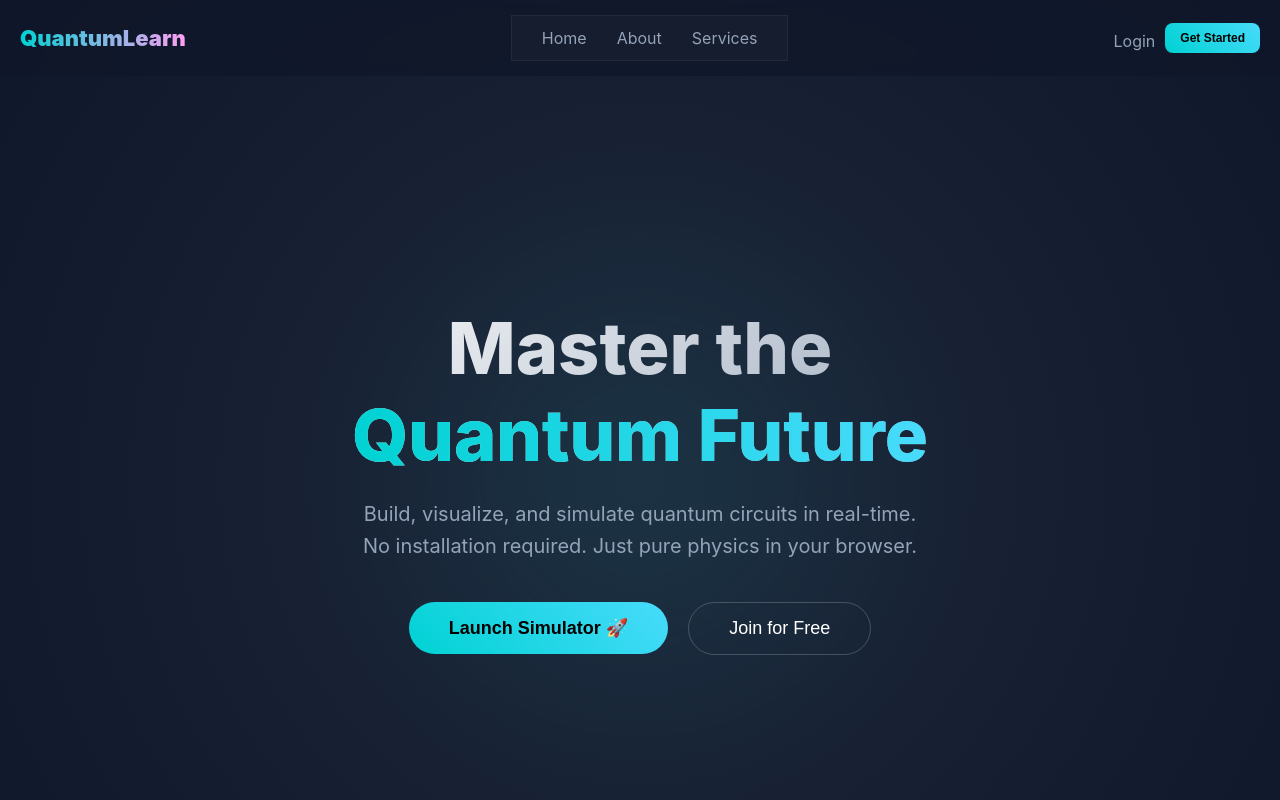
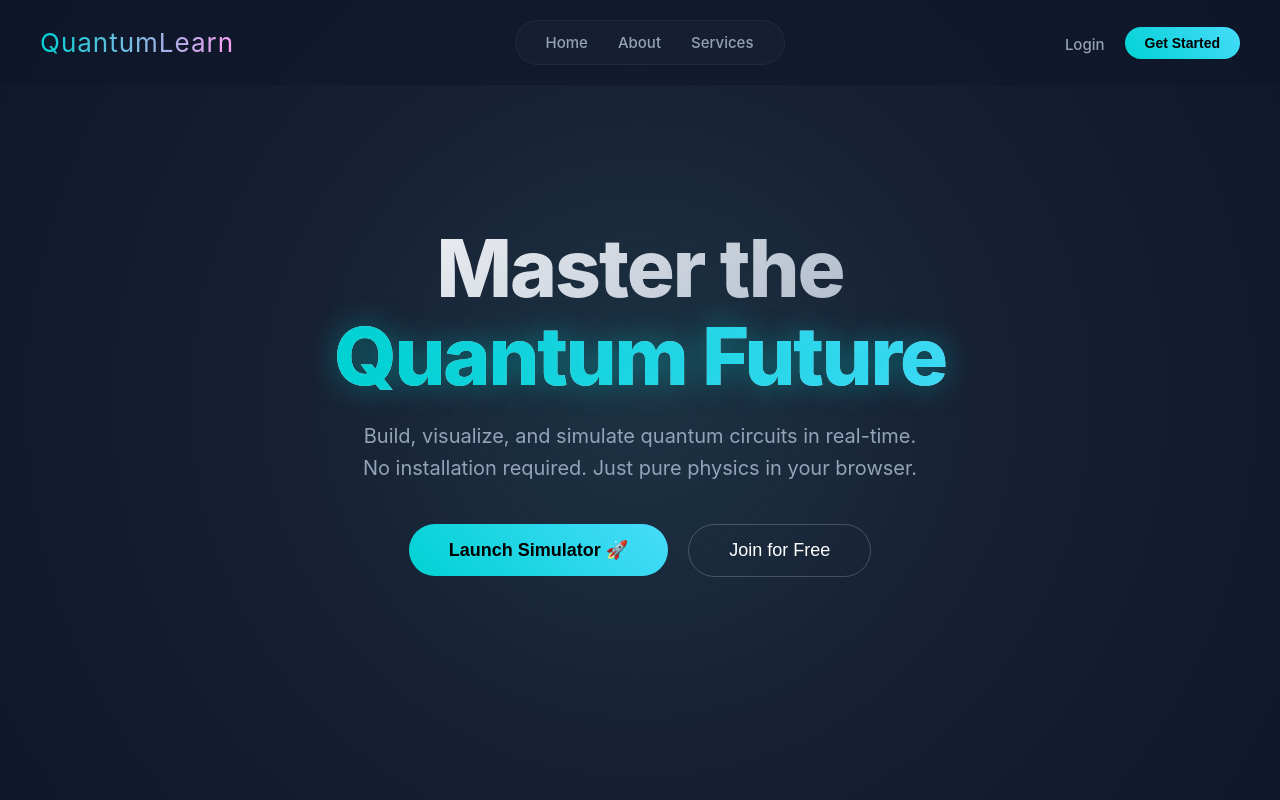
Before and after one commit to rishabhsaraswat90-sketch/QuantumLearn, a React (Vite) app in the folder client/: page / in a window 1280 px wide. Shown: the top 800 px of the page. Built offline with nearby package versions, Linux system fonts and the light colour scheme.

Commit message:
Restored original desktop design & Fixed Admin Button

```diff
--- a/client/src/Components/Navbar.jsx
+++ b/client/src/Components/Navbar.jsx
@@ -4,21 +4,26 @@ import { toast } from 'react-hot-toast';
 
 const Navbar = () => {
   const navigate = useNavigate();
-  const [isOpen, setIsOpen] = useState(false); // Profile Dropdown
-  const [mobileMenuOpen, setMobileMenuOpen] = useState(false); // Mobile Menu
+  const [isOpen, setIsOpen] = useState(false);       // Profile Dropdown
+  const [mobileOpen, setMobileOpen] = useState(false); // Mobile Menu
   const dropdownRef = useRef(null);
-  const [user, setUser] = useState({ name: "", avatar: "" });
+
+  const [user, setUser] = useState({ name: "", avatar: "", role: "" });
 
   const fetchUserData = async () => {
     const currentToken = localStorage.getItem('token');
     if (!currentToken) return;
+
     try {
       const response = await fetch("https://quantumlearn-api.onrender.com/api/auth/getuser", {
-        method: "POST", headers: { "auth-token": currentToken }
+        method: "POST",
+        headers: { "auth-token": currentToken }
       });
       const json = await response.json();
       setUser(json);
-    } catch (error) { console.error("Navbar fetch error", error); }
+    } catch (error) {
+      console.error("Navbar fetch error", error);
+    }
   };
 
   useEffect(() => {
@@ -43,8 +48,8 @@ const Navbar = () => {
     toast.success("Logged out successfully");
     navigate('/login');
     setIsOpen(false);
-    setMobileMenuOpen(false);
-    setUser({ name: "", avatar: "" });
+    setMobileOpen(false);
+    setUser({ name: "", avatar: "", role: "" });
   };
 
   const token = localStorage.getItem('token');
@@ -53,95 +58,154 @@ const Navbar = () => {
     <>
       <style>
         {`
-          .nav-container { display: flex; align-items: center; justify-content: space-between; width: 100%; }
-          .desktop-links { display: flex; gap: 30px; align-items: center; background: rgba(255,255,255,0.03); padding: 12px 30px; borderRadius: 50px; border: 1px solid rgba(255,255,255,0.05); backdrop-filter: blur(5px); }
-          .mobile-menu-btn { display: none; background: none; border: none; color: white; font-size: 24px; cursor: pointer; }
-
-          @media (max-width: 900px) {
-            .desktop-links { display: none; }
-            .mobile-menu-btn { display: block; }
+          /* --- DESKTOP STYLES (The Original Design) --- */
+          .nav-container {
+            position: fixed; top: 0; left: 0; width: 100%; padding: 20px 40px;
+            display: flex; align-items: center; justify-content: space-between;
+            z-index: 1000; backdrop-filter: blur(10px); background: rgba(15, 23, 42, 0.6);
+            box-sizing: border-box; transition: all 0.3s ease;
           }
 
-          /* Mobile Menu Overlay */
-          .mobile-menu {
-            position: fixed; top: 80px; left: 0; width: 100%; background: #0f172a; border-bottom: 1px solid rgba(255,255,255,0.1);
-            padding: 20px; display: flex; flexDirection: column; gap: 15px; z-index: 999;
+          .nav-logo {
+            text-decoration: none; font-size: 26px; fontWeight: 900; letter-spacing: 1px;
+            background: linear-gradient(to right, #00d2d3, #ff9ff3);
+            -webkit-background-clip: text; -webkit-text-fill-color: transparent;
+          }
+
+          .desktop-menu {
+            display: flex; gap: 30px; align-items: center;
+            background: rgba(255,255,255,0.03); padding: 12px 30px;
+            border-radius: 50px; border: 1px solid rgba(255,255,255,0.05);
+            backdrop-filter: blur(5px);
+          }
+
+          .nav-link {
+            color: #94a3b8; text-decoration: none; font-weight: 500; font-size: 15px;
+            transition: all 0.3s ease; position: relative;
+          }
+          .nav-link:hover { color: #fff; text-shadow: 0 0 10px rgba(255,255,255,0.5); }
+
+          .hamburger { display: none; background: none; border: none; color: white; font-size: 28px; cursor: pointer; }
+
+          /* --- MOBILE STYLES (Responsiveness) --- */
+          @media (max-width: 900px) {
+            .nav-container { padding: 15px 20px; }
+            .desktop-menu { display: none; } /* Hide Pill Menu */
+            .hamburger { display: block; }   /* Show Hamburger */
+            .nav-logo { font-size: 22px; }
+          }
+
+          /* Mobile Dropdown Panel */
+          .mobile-dropdown {
+            position: fixed; top: 70px; left: 0; width: 100%;
+            background: #0f172a; border-bottom: 1px solid rgba(255,255,255,0.1);
+            padding: 20px; display: flex; flex-direction: column; gap: 20px;
+            z-index: 999; box-shadow: 0 10px 30px rgba(0,0,0,0.5);
             animation: slideDown 0.3s ease-out;
           }
           @keyframes slideDown { from { opacity: 0; transform: translateY(-20px); } to { opacity: 1; transform: translateY(0); } }
         `}
       </style>
 
-      <nav style={{ position: 'fixed', top: 0, left: 0, width: '100%', padding: '15px 20px', zIndex: 1000, backdropFilter: 'blur(10px)', background: 'rgba(15, 23, 42, 0.8)', boxSizing: 'border-box' }}>
-        <div className="nav-container">
-            {/* Logo */}
-            <Link to="/" style={{ textDecoration: 'none', fontSize: '22px', fontWeight: '900', background: 'linear-gradient(to right, #00d2d3, #ff9ff3)', WebkitBackgroundClip: 'text', WebkitTextFillColor: 'transparent' }}>
-              QuantumLearn
-            </Link>
+      <nav className="nav-container">
 
-            {/* Desktop Links */}
-            <div className="desktop-links">
-              <Link to="/" className="nav-link" style={{color:'#94a3b8', textDecoration:'none'}}>Home</Link>
-              <Link to="/about" className="nav-link" style={{color:'#94a3b8', textDecoration:'none'}}>About</Link>
-              <Link to="/services" className="nav-link" style={{color:'#94a3b8', textDecoration:'none'}}>Services</Link>
+        {/* 1. LOGO */}
+        <Link to="/" className="nav-logo">QuantumLearn</Link>
+
+        {/* 2. DESKTOP CENTER MENU (The Pill) */}
+        <div className="desktop-menu">
+          <Link to="/" className="nav-link">Home</Link>
+          <Link to="/about" className="nav-link">About</Link>
+          <Link to="/services" className="nav-link">Services</Link>
+
           {token && (
             <>
-                  <span style={{color:'rgba(255,255,255,0.2)'}}>|</span>
-                  <Link to="/dashboard" style={{ color: '#00d2d3', textDecoration:'none' }}>Dashboard</Link>
-                  <Link to="/simulator" style={{ color: '#ff9ff3', textDecoration:'none' }}>Simulator</Link>
-                  {user.role === "Admin" && <Link to="/admin" style={{ color: '#ff4757', fontWeight:'bold', textDecoration:'none' }}>Admin</Link>}
+              <div style={{ width: '1px', height: '15px', background: 'rgba(255,255,255,0.2)' }}></div>
+              <Link to="/dashboard" className="nav-link" style={{ color: '#00d2d3' }}>Dashboard</Link>
+              <Link to="/simulator" className="nav-link" style={{ color: '#ff9ff3' }}>Simulator</Link>
+
+              {/* 👇 FIXED: Check for "Admin" (Capital A) OR "admin" (lowercase) */}
+              {(user.role === "Admin" || user.role === "admin") && (
+                <Link to="/admin" className="nav-link" style={{ color: '#ff4757', fontWeight: 'bold' }}>
+                  Admin Panel
+                </Link>
+              )}
             </>
           )}
         </div>
 
-            {/* Right Side: Profile or Hamburger */}
+        {/* 3. RIGHT SIDE (Profile or Login) */}
         <div style={{ display: 'flex', alignItems: 'center', gap: '15px' }}>
+
+          {/* HAMBURGER BUTTON (Mobile Only) */}
+          <button className="hamburger" onClick={() => setMobileOpen(!mobileOpen)}>
+             {mobileOpen ? "✕" : "☰"}
+          </button>
+
           {!token ? (
             <div style={{ display: 'flex', gap: '10px' }}>
-                        <Link to="/login" style={{color:'#94a3b8', textDecoration:'none', marginTop:'8px'}}>Login</Link>
-                        <Link to="/signup"><button className="btn-neon" style={{padding: '8px 15px', fontSize:'12px'}}>Get Started</button></Link>
+                <Link to="/login" className="nav-link desktop-only" style={{ marginRight: '10px', marginTop:'8px' }}>Login</Link>
+                <Link to="/signup">
+                    <button className="btn-neon" style={{ padding: '8px 20px', borderRadius: '30px', fontSize: '14px', fontWeight: 'bold' }}>Get Started</button>
+                </Link>
             </div>
           ) : (
+            /* PROFILE CIRCLE */
+            <div style={{ position: 'relative' }} ref={dropdownRef}>
                <button
                key={user.avatar || 'default'}
                onClick={() => setIsOpen(!isOpen)}
-                        style={{ width: '40px', height: '40px', borderRadius: '50%', background: user.avatar ? `url(${user.avatar})` : '#00d2d3', backgroundSize: 'cover', border: '2px solid rgba(255,255,255,0.2)', cursor: 'pointer' }}
-                    />
+               style={{
+                width: '45px', height: '45px', borderRadius: '50%',
+                background: user.avatar ? `url(${user.avatar})` : 'linear-gradient(135deg, #00d2d3, #2e86de)',
+                backgroundSize: 'cover', backgroundPosition: 'center', backgroundRepeat: 'no-repeat',
+                border: '2px solid rgba(255,255,255,0.2)', cursor: 'pointer',
+                display: 'flex', alignItems: 'center', justifyContent: 'center', color: 'white', fontWeight: 'bold', fontSize: '18px'
+               }}>
+                    {!user.avatar && (user.name ? user.name.charAt(0).toUpperCase() : "U")}
+               </button>
+
+               {/* DESKTOP DROPDOWN */}
+               {isOpen && (
+                   <div className="glass-panel" style={{
+                       position: 'absolute', top: '60px', right: '0', width: '220px', padding: '10px', borderRadius: '15px',
+                       background: 'rgba(15, 23, 42, 0.95)', border: '1px solid rgba(255,255,255,0.1)'
+                   }}>
+                       <div style={{ padding: '10px', borderBottom: '1px solid rgba(255,255,255,0.1)', color: '#64748b', fontSize: '12px' }}>
+                           SIGNED IN AS <br/><span style={{ color: 'white', fontSize: '14px' }}>{user.name}</span>
+                       </div>
+                       <Link to="/profile" className="dropdown-item" onClick={() => setIsOpen(false)}>👤 My Profile</Link>
+                       <Link to="/change-password" className="dropdown-item" onClick={() => setIsOpen(false)}>🔒 Change Password</Link>
+                       <div className="dropdown-item" onClick={handleLogout} style={{ color: '#ff4757' }}>🚪 Logout</div>
+                   </div>
                )}
+            </div>
+          )}
+        </div>
+      </nav>
 
-                {/* Hamburger Icon */}
-                <button className="mobile-menu-btn" onClick={() => setMobileMenuOpen(!mobileMenuOpen)}>
-                    {mobileMenuOpen ? "✕" : "☰"}
-                </button>
-            </div>
-        </div>
+      {/* 4. MOBILE MENU (Only visible on small screens) */}
+      {mobileOpen && (
+          <div className="mobile-dropdown">
+              <Link to="/" onClick={() => setMobileOpen(false)} style={{color:'white', textDecoration:'none', fontSize:'18px'}}>Home</Link>
+              <Link to="/about" onClick={() => setMobileOpen(false)} style={{color:'white', textDecoration:'none', fontSize:'18px'}}>About</Link>
+              <Link to="/services" onClick={() => setMobileOpen(false)} style={{color:'white', textDecoration:'none', fontSize:'18px'}}>Services</Link>
 
-        {/* MOBILE MENU DROPDOWN */}
-        {mobileMenuOpen && (
-            <div className="mobile-menu">
-                <Link to="/" onClick={() => setMobileMenuOpen(false)} style={{color:'white', textDecoration:'none', fontSize:'18px'}}>Home</Link>
-                <Link to="/about" onClick={() => setMobileMenuOpen(false)} style={{color:'white', textDecoration:'none', fontSize:'18px'}}>About</Link>
-                <Link to="/services" onClick={() => setMobileMenuOpen(false)} style={{color:'white', textDecoration:'none', fontSize:'18px'}}>Services</Link>
               {token && (
                 <>
                     <hr style={{width:'100%', borderColor:'rgba(255,255,255,0.1)'}}/>
-                        <Link to="/dashboard" onClick={() => setMobileMenuOpen(false)} style={{color:'#00d2d3', textDecoration:'none', fontSize:'18px'}}>Dashboard</Link>
-                        <Link to="/simulator" onClick={() => setMobileMenuOpen(false)} style={{color:'#ff9ff3', textDecoration:'none', fontSize:'18px'}}>Simulator</Link>
-                        {user.role === "Admin" && <Link to="/admin" onClick={() => setMobileMenuOpen(false)} style={{color:'#ff4757', textDecoration:'none', fontSize:'18px'}}>Admin Panel</Link>}
+                    <Link to="/dashboard" onClick={() => setMobileOpen(false)} style={{color:'#00d2d3', textDecoration:'none', fontSize:'18px'}}>Dashboard</Link>
+                    <Link to="/simulator" onClick={() => setMobileOpen(false)} style={{color:'#ff9ff3', textDecoration:'none', fontSize:'18px'}}>Simulator</Link>
+                    {(user.role === "Admin" || user.role === "admin") && (
+                        <Link to="/admin" onClick={() => setMobileOpen(false)} style={{color:'#ff4757', textDecoration:'none', fontSize:'18px'}}>Admin Panel</Link>
+                    )}
+                    <Link to="/profile" onClick={() => setMobileOpen(false)} style={{color:'white', textDecoration:'none', fontSize:'18px'}}>My Profile</Link>
+                    <div onClick={handleLogout} style={{color:'#ff4757', cursor:'pointer', fontSize:'18px'}}>Logout</div>
                 </>
               )}
+              {!token && <Link to="/login" onClick={() => setMobileOpen(false)} style={{color:'white', textDecoration:'none', fontSize:'18px'}}>Login</Link>}
           </div>
       )}
-
-        {/* PROFILE DROPDOWN (Keep existing logic) */}
-        {isOpen && token && (
-            <div className="glass-panel" ref={dropdownRef} style={{ position: 'absolute', top: '70px', right: '20px', width: '200px', padding: '15px', borderRadius: '15px', zIndex: 1001, display: 'flex', flexDirection: 'column', gap: '10px' }}>
-                <Link to="/profile" onClick={() => setIsOpen(false)} style={{color:'white', textDecoration:'none'}}>👤 My Profile</Link>
-                <Link to="/change-password" onClick={() => setIsOpen(false)} style={{color:'white', textDecoration:'none'}}>🔒 Change Password</Link>
-                <div onClick={handleLogout} style={{color:'#ff4757', cursor:'pointer'}}>🚪 Logout</div>
-            </div>
-        )}
-      </nav>
     </>
   );
 };
--- a/client/src/pages/Home.jsx
+++ b/client/src/pages/Home.jsx
@@ -5,14 +5,18 @@ import { motion } from 'framer-motion';
 const Home = () => {
   return (
     <div style={{
-      minHeight: '100vh',
-      display: 'flex', flexDirection: 'column', alignItems: 'center', justifyContent: 'center',
+      padding: '0 20px', // Small padding for mobile safety
+      height: '100vh',
+      display: 'flex',
+      flexDirection: 'column',
+      alignItems: 'center',
+      justifyContent: 'center',
       background: 'radial-gradient(circle at center, #1e293b 0%, #0f172a 100%)',
-      overflow: 'hidden', position: 'relative',
-      padding: '80px 20px' // Responsive padding
+      overflow: 'hidden',
+      position: 'relative'
     }}>
 
-      {/* Background Orb - Responsive Size */}
+      {/* 1. Background Orb (Responsive Size) */}
       <motion.div
         animate={{ scale: [1, 1.2, 1], opacity: [0.3, 0.5, 0.3], rotate: [0, 180, 360] }}
         transition={{ duration: 15, repeat: Infinity, ease: "linear" }}
@@ -24,39 +28,75 @@ const Home = () => {
         }}
       />
 
+      {/* 2. Main Content */}
       <div style={{ zIndex: 1, textAlign: 'center', maxWidth: '800px', width: '100%' }}>
+
+        {/* Animated Title */}
         <motion.h1
-          initial={{ opacity: 0, y: -50 }} animate={{ opacity: 1, y: 0 }} transition={{ duration: 0.8 }}
+          initial={{ opacity: 0, y: -50 }}
+          animate={{ opacity: 1, y: 0 }}
+          transition={{ duration: 0.8, type: 'spring' }}
           style={{
-            fontSize: 'clamp(2.5rem, 8vw, 4.5rem)', // 📱 MAGIC LINE: Scales text automatically
-            margin: '0 0 20px 0', fontWeight: '800', lineHeight: '1.2',
+            fontSize: 'clamp(3rem, 8vw, 5rem)', // 📱 FIX: Scales text automatically
+            margin: '0 0 20px 0',
+            fontWeight: '800',
             background: 'linear-gradient(135deg, #ffffff 0%, #94a3b8 100%)',
-            WebkitBackgroundClip: 'text', WebkitTextFillColor: 'transparent'
+            WebkitBackgroundClip: 'text',
+            WebkitTextFillColor: 'transparent',
+            letterSpacing: '-2px',
+            lineHeight: 1.1
           }}
         >
           Master the <br />
-          <span style={{ background: 'linear-gradient(to right, #00d2d3, #48dbfb)', WebkitBackgroundClip: 'text', WebkitTextFillColor: 'transparent' }}>
-            Quantum Future
-          </span>
+          <span style={{
+            background: 'linear-gradient(to right, #00d2d3, #48dbfb)',
+            WebkitBackgroundClip: 'text',
+            WebkitTextFillColor: 'transparent',
+            textShadow: '0 0 30px rgba(0,210,211,0.4)'
+          }}>Quantum Future</span>
         </motion.h1>
 
+        {/* Animated Description */}
         <motion.p
-          initial={{ opacity: 0 }} animate={{ opacity: 1 }} transition={{ delay: 0.5 }}
-          style={{ fontSize: 'clamp(1rem, 4vw, 1.25rem)', color: '#94a3b8', lineHeight: '1.6', marginBottom: '40px', padding: '0 10px' }}
+          initial={{ opacity: 0 }}
+          animate={{ opacity: 1 }}
+          transition={{ delay: 0.5, duration: 1 }}
+          style={{ fontSize: 'clamp(1rem, 4vw, 1.25rem)', color: '#94a3b8', lineHeight: '1.6', marginBottom: '40px' }}
         >
           Build, visualize, and simulate quantum circuits in real-time. <br />
           No installation required. Just pure physics in your browser.
         </motion.p>
 
+        {/* Buttons */}
         <motion.div
-          initial={{ scale: 0.8, opacity: 0 }} animate={{ scale: 1, opacity: 1 }} transition={{ delay: 0.8 }}
+          initial={{ scale: 0.8, opacity: 0 }}
+          animate={{ scale: 1, opacity: 1 }}
+          transition={{ delay: 0.8 }}
           style={{ display: 'flex', gap: '20px', justifyContent: 'center', flexWrap: 'wrap' }}
         >
           <Link to="/simulator">
-            <button className="btn-neon" style={{ padding: '15px 40px', fontSize: '18px', borderRadius: '50px' }}>Launch Simulator 🚀</button>
+            <motion.button
+              whileHover={{ scale: 1.05, boxShadow: "0 0 20px rgba(0,210,211,0.5)" }}
+              whileTap={{ scale: 0.95 }}
+              className="btn-neon"
+              style={{ padding: '15px 40px', fontSize: '18px', borderRadius: '50px' }}
+            >
+              Launch Simulator 🚀
+            </motion.button>
           </Link>
+
           <Link to="/signup">
-            <button style={{ padding: '15px 40px', fontSize: '18px', borderRadius: '50px', background: 'transparent', border: '1px solid rgba(255,255,255,0.2)', color: 'white', cursor: 'pointer' }}>Join for Free</button>
+            <motion.button
+              whileHover={{ scale: 1.05, backgroundColor: 'rgba(255,255,255,0.1)' }}
+              whileTap={{ scale: 0.95 }}
+              style={{
+                padding: '15px 40px', fontSize: '18px', borderRadius: '50px',
+                background: 'transparent', border: '1px solid rgba(255,255,255,0.2)',
+                color: 'white', cursor: 'pointer'
+              }}
+            >
+              Join for Free
+            </motion.button>
           </Link>
         </motion.div>
       </div>
```
Lines whose indentation alone changed are shown as unchanged.
